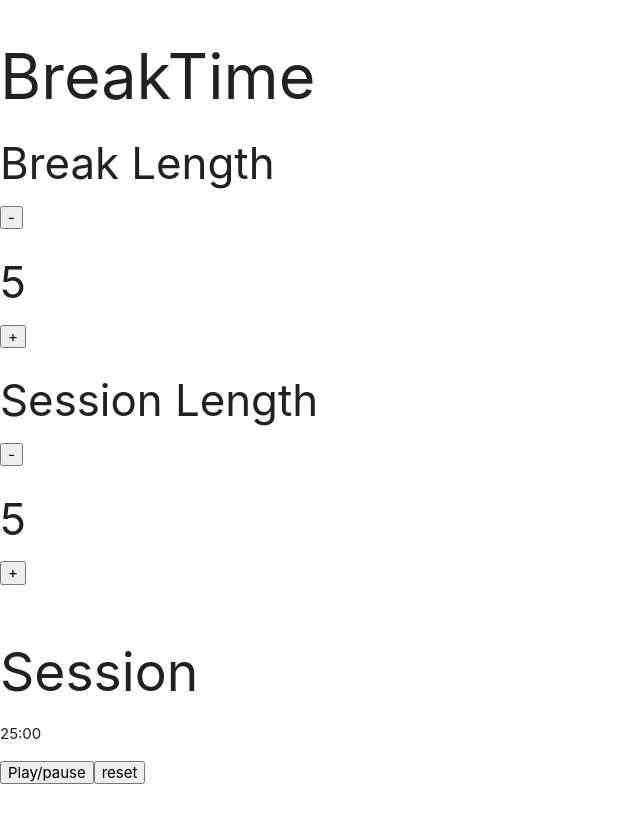
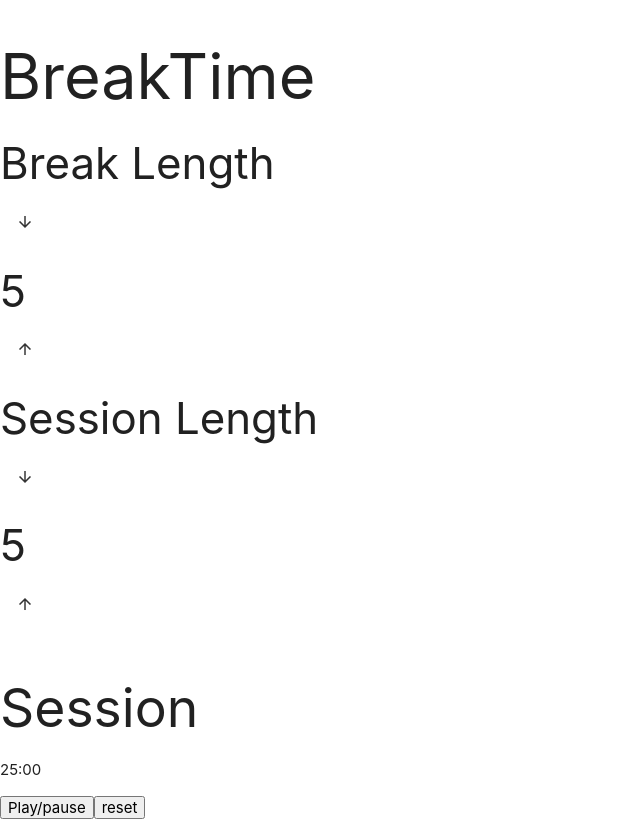
Before and after one commit to Sly-Ry/BreakTime, a React (Create React App) app: page / in a window 1280 px wide. Shown: the whole page, without its empty margins (0-640 px from the left). Built offline with nearby package versions, Linux system fonts and the light colour scheme.

Commit message:
fixed wave effects with material, removed link files, installed-uninstalled materialize, added the links again, got it to work

```diff
--- a/public/index.html
+++ b/public/index.html
@@ -9,13 +9,14 @@
       name="description"
       content="Web site created using create-react-app"
     />
-    <link rel="manifest" href="%PUBLIC_URL%/manifest.json" />
-    <!-- Materialize Link -->
     <link rel="stylesheet" href="https://cdnjs.cloudflare.com/ajax/libs/materialize/1.0.0/css/materialize.min.css">
     <link href="https://fonts.googleapis.com/icon?family=Material+Icons" rel="stylesheet">
+    <link rel="manifest" href="%PUBLIC_URL%/manifest.json" />
     <title>BreakTime</title>
   </head>
   <body>
     <div id="root"></div>
+    <!-- Compiled and minified JavaScript -->
+    <script src="https://cdnjs.cloudflare.com/ajax/libs/materialize/1.0.0/js/materialize.min.js"></script>
   </body>
 </html>
--- a/src/App.js
+++ b/src/App.js
@@ -39,9 +39,17 @@ function Label({ title, changeTime, type, time, formatTime }) {
     <div id='break-label'>
         <h3 id='break-length'>{title}</h3>
         <div className='buttons'>
-          <button id='break-dec'>-</button>
+          <button className='waves-effect waves-teal btn-small btn-flat'>
+            <i className="material-icons">
+              arrow_downwards
+            </i>
+          </button>
           <h3>5</h3>
-          <button id='break-inc'>+</button>
+          <button className='waves-effect waves-teal btn-small btn-flat'>
+            <i className="material-icons">
+              arrow_upwards
+            </i>
+          </button>
         </div>
       </div>
   )
```
Also changed, not shown: public/manifest.json, 1 other file (tests, documents, lock files or other folders).
